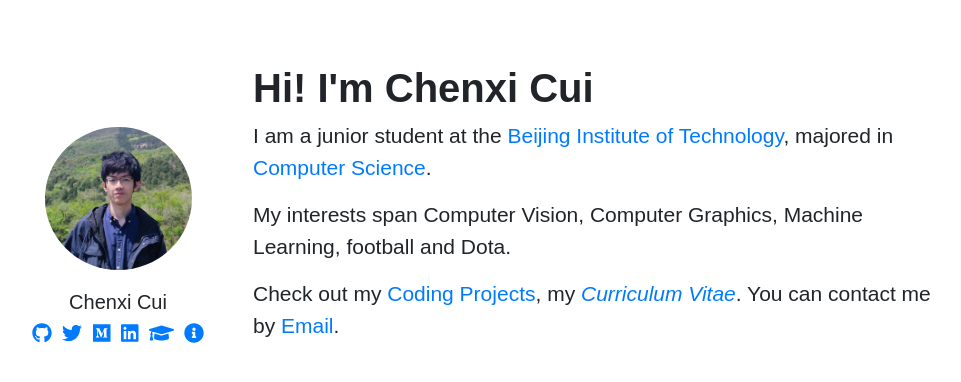
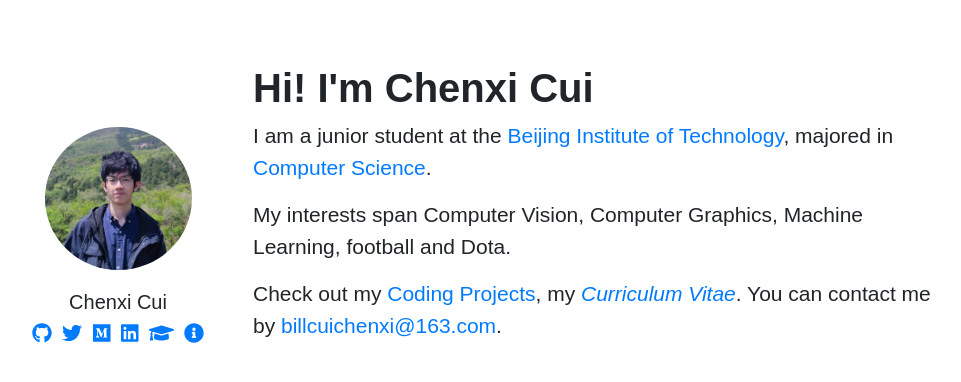
Before and after one commit to Billccx/Billccx.github.io, a Jekyll site: the page built from index.html, in a window 1280 px wide. Shown: the top 382 px of the page, without its empty margins (162-1123 px from the left). Built offline with Jekyll 4.4.1, drawn with Linux system fonts in a browser that asks for light colours; nearby versions of some CDN libraries.

Commit message:
Update index.html

```diff
--- a/index.html
+++ b/index.html
@@ -17,7 +17,7 @@ layout: layout
       <p>My interests span Computer Vision, Computer Graphics, Machine Learning, football and Dota.</p>
     	<p>Check out my <a href="http://github.com/{{ site.username }}">Coding Projects</a>,
         my <em><a href="{{ site.baseurl }}static/resume.pdf">Curriculum Vitae</a></em>.
-        You can contact me by <a href="&#98;&#105;&#108;&#108;&#99;&#117;&#105;&#99;&#104;&#101;&#110;&#120;&#105;&#64;&#49;&#54;&#51;&#46;&#99;&#111;&#109;">&#69;&#109;&#97;&#105;&#108;</a>.</p>
+        You can contact me by <a href="billcuichenxi@163.com">billcuichenxi@163.com</a>.</p>
 
       </br>
 
```
